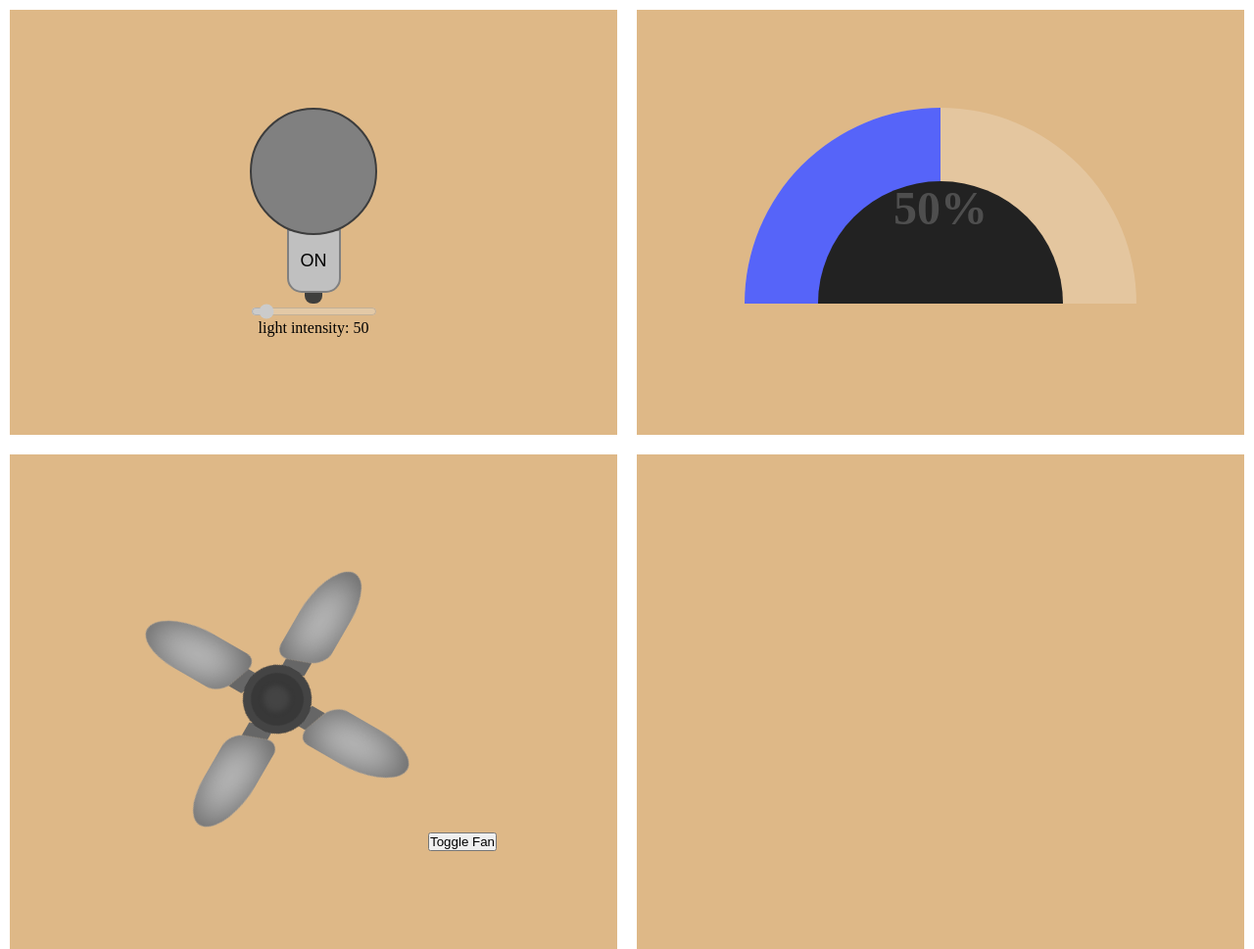
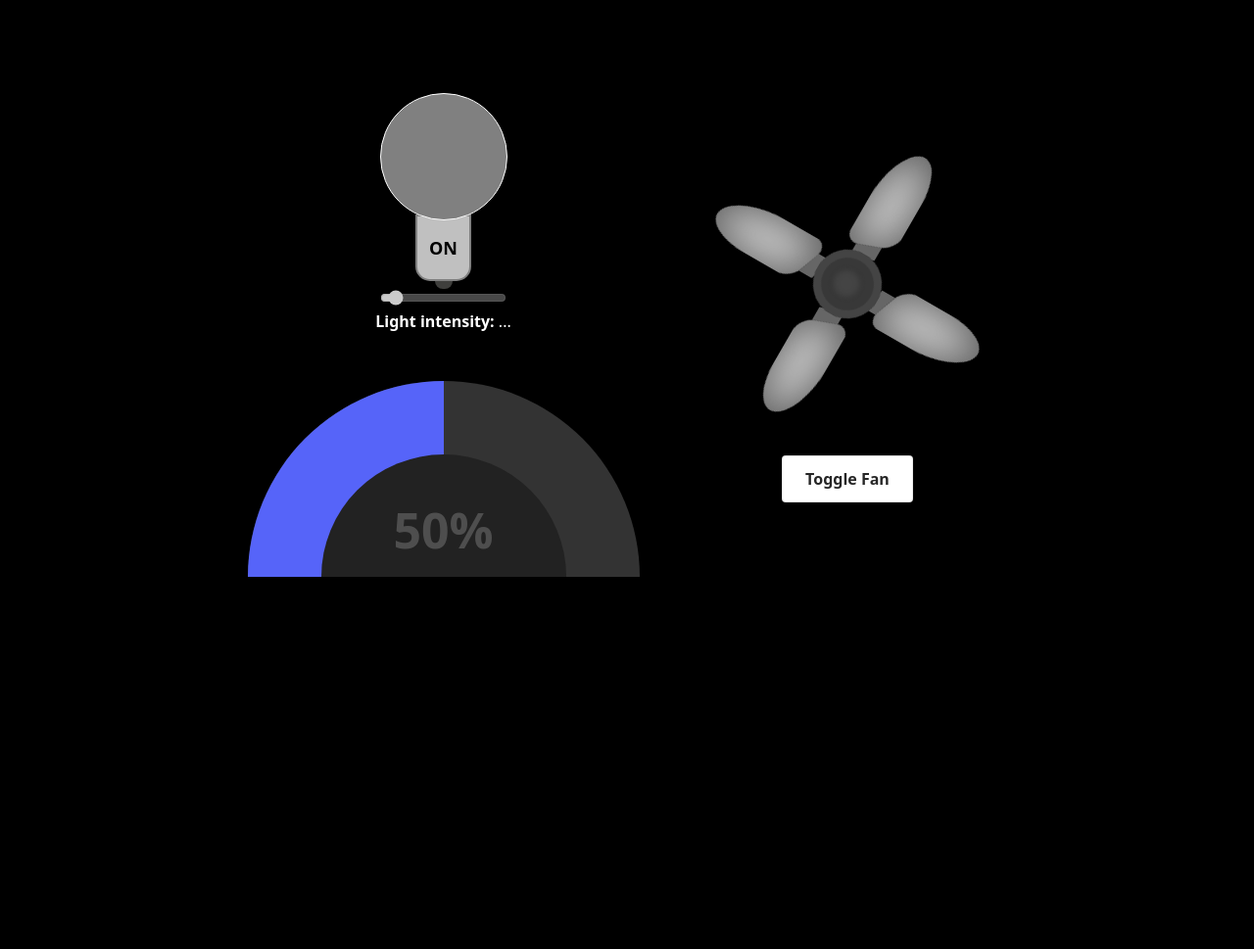
Before and after one commit to 0toto/iot-s-project, a website with bundled scripts: page frontendPhase3.html in a window 1280 px wide. Shown: the whole page at 98% size. After the commit the page ends 800 px from the top, so only its background shows below. Built offline with nearby package versions, Linux system fonts and the light colour scheme; no server answers.

Commit message:
front end in progress

```diff
--- a/cssPhase3.css
+++ b/cssPhase3.css
@@ -1,3 +1,7 @@
+/*
+ This following styling code (line containing helvetica font settings) is taken from https://www.cssfontstack.com/helvetica
+*/
+
 * {
   margin: 0;
   padding: 0;
@@ -10,33 +14,46 @@ html {
 }
 
 body {
+  padding: 70px 0;
+  font-family: system-ui, -apple-system, system-ui, "Helvetica Neue", Helvetica, Arial, sans-serif;
+  color: white;
+  background-color: black;
   width: 100%;
   height: 100%;
   display: flex;
   justify-content: center;
+
+  max-width: 825px;
+  margin: 0 auto;
 }
 
 #square1, #square2, #square3, #square4 {
-  padding: 100px;
-  margin: 10px;
+  border-top: none;
+  padding: 25px;
   position: relative;
   display: flex;
   flex-direction: column;
   align-items: center;
-  background-color: burlywood;
+  background-color: black;
+}
+
+#square3{
+  padding: 70px 0;
 }
 
 
 #bulb {
   width: 130px;
   height: 130px;
+  border: 1px solid white;
   border-radius: 50%;
-  background-color: grey;
-  border: 2px solid rgb(61, 61, 61);
+  background-color: gray;
   position: absolute;
 }
 
 #bulbButton {
+  font-family: system-ui, -apple-system, system-ui, "Helvetica Neue", Helvetica, Arial, sans-serif;
+  font-weight: bolder;
   position: absolute;
   padding: 20px 12px;
   margin-top: 124px;
@@ -46,6 +63,60 @@ body {
   cursor: pointer;
   border-bottom-left-radius: 15px;
   border-bottom-right-radius: 15px;
+}
+
+#button_container{
+  margin: 20px;
+  display: flex;
+  justify-content: center;
+}
+
+/* button CSS (from https://getcssscan.com/css-buttons-examples)*/
+.button-6 {
+  align-items: center;
+  background-color: #FFFFFF;
+  border: 1px solid rgba(0, 0, 0, 0.1);
+  border-radius: .25rem;
+  box-shadow: rgba(0, 0, 0, 0.02) 0 1px 3px 0;
+  box-sizing: border-box;
+  color: rgba(0, 0, 0, 0.85);
+  cursor: pointer;
+  display: inline-flex;
+  font-family: system-ui,-apple-system,system-ui,"Helvetica Neue",Helvetica,Arial,sans-serif;
+  font-size: 16px;
+  font-weight: 600;
+  justify-content: center;
+  line-height: 1.25;
+  margin: 0;
+  min-height: 3rem;
+  padding: calc(.875rem - 1px) calc(1.5rem - 1px);
+  position: relative;
+  text-decoration: none;
+  transition: all 250ms;
+  user-select: none;
+  -webkit-user-select: none;
+  touch-action: manipulation;
+  vertical-align: baseline;
+  width: auto;
+}
+
+.button-6:hover,
+.button-6:focus {
+  border-color: rgba(0, 0, 0, 0.15);
+  box-shadow: rgba(0, 0, 0, 0.1) 0 4px 12px;
+  color: rgba(0, 0, 0, 0.65);
+}
+
+.button-6:hover {
+  transform: translateY(-1px);
+}
+
+.button-6:active {
+  background-color: #F0F0F1;
+  border-color: rgba(0, 0, 0, 0.15);
+  box-shadow: rgba(0, 0, 0, 0.06) 0 2px 4px;
+  color: rgba(0, 0, 0, 0.65);
+  transform: translateY(0);
 }
 
 .btn-end {
@@ -72,11 +143,6 @@ body {
 
 
 /* code of the previous phase */
-
-body {
-  margin: 0;
-  padding: 0;
-}
 
 .container {
   display: flex;
@@ -133,6 +199,7 @@ body {
 }
 
 .gauge-data {
+
   z-index: 4;
   color: rgba(255,255,255,.2);
   font-size: 1.5em;
@@ -144,6 +211,10 @@ body {
   margin-left: auto;
   margin-right: auto;
   transition: all 1s ease-out;
+}
+
+.gauge-data h1{
+  font-size: 50px;
 }
 
 #percent {
--- a/frontendPhase3.html
+++ b/frontendPhase3.html
@@ -15,12 +15,16 @@
 </head>
 <body>
   <div id="grid">
+    <div class="rows">
     <div id="square1">
         <div class="btn-end"></div>
         <button id="bulbButton">ON</button>
         <div id="bulb"></div>
-        <input type="range" min="0" max="400" value="50" class="slider" id="mySlider" disabled>
-        <p>light intensity: <span id="output">50</span></p>
+        <div id="range-container">
+          <input type="range" min="0" max="400" value="200" class="slider" id="mySlider" disabled>
+        </div>
+
+        <p><strong>Light intensity: </strong><span id="output">...</span></p>
     </div>
     <div id="square2">
       <div class="thermometer-container">
@@ -28,9 +32,11 @@
         <div class="gauge-b"></div>
         <div class="gauge-c"></div>
         <div class="gauge-data">
+          <br><br>
           <h1 id="percent">0%</h1>
         </div>
       </div>
+    </div>
     </div>
     <div id="square3">
       <div class="fan-container">
@@ -40,10 +46,12 @@
           <div class="ceiling-fan vertical rotated top"></div>
           <div class="ceiling-fan vertical rotated bottom"></div>
         </div>
-        <button id="toggleAnimationButton" onclick="toggleAnimation()">Toggle Fan</button> <!-- Use onclick attribute to call the function -->
+        <div id="button_container">
+          <button class="button-6" role="button" id="toggleAnimationButton" onclick="toggleAnimation()">Toggle Fan</button>
+        </div>
+
       </div>
     </div>
-    <div id="square4">
 
     </div>
   </div>
--- a/phase3.js
+++ b/phase3.js
@@ -7,6 +7,20 @@ var switchButton = document.querySelector("button")
 
 var current = 0;
 
+function setButton(on){
+  if(on){
+    switchButton.innerHTML = "ON",
+    switchButton.style.padding = "20px 12px"
+    bulb.style.backgroundColor = "yellow"
+    current = 0;
+  }else{
+    switchButton.innerHTML = "OFF",
+    switchButton.style.padding = "20px 7.5px"
+    bulb.style.backgroundColor = "grey"
+    current = 1;
+  }
+}
+/*
 switchButton.addEventListener("click", ()=>{
     if (current == 0){
         switchButton.innerHTML = "OFF",
@@ -20,6 +34,7 @@ switchButton.addEventListener("click", ()=>{
         current = 0;
     }
 })
+*/
 
 var slider = document.getElementById("mySlider");
   slider.value = 30;
@@ -69,10 +84,15 @@ var socket = new WebSocket('ws://127.0.0.1:1880/ws/example');
         socket.onmessage = function(event) {
             // Parse the incoming data
             var mqttData = JSON.parse(event.data);
-			console.log(mqttData);
+			      console.log(mqttData);
             // Update the frontend elements
             document.getElementById('output').innerText = mqttData;
             document.getElementById('mySlider').value = mqttData;
+            if(mqttData>400){
+              setButton(true);
+            }else{
+              setButton(false);
+            }
         };
 
         socket.onopen = function(event) {
```
